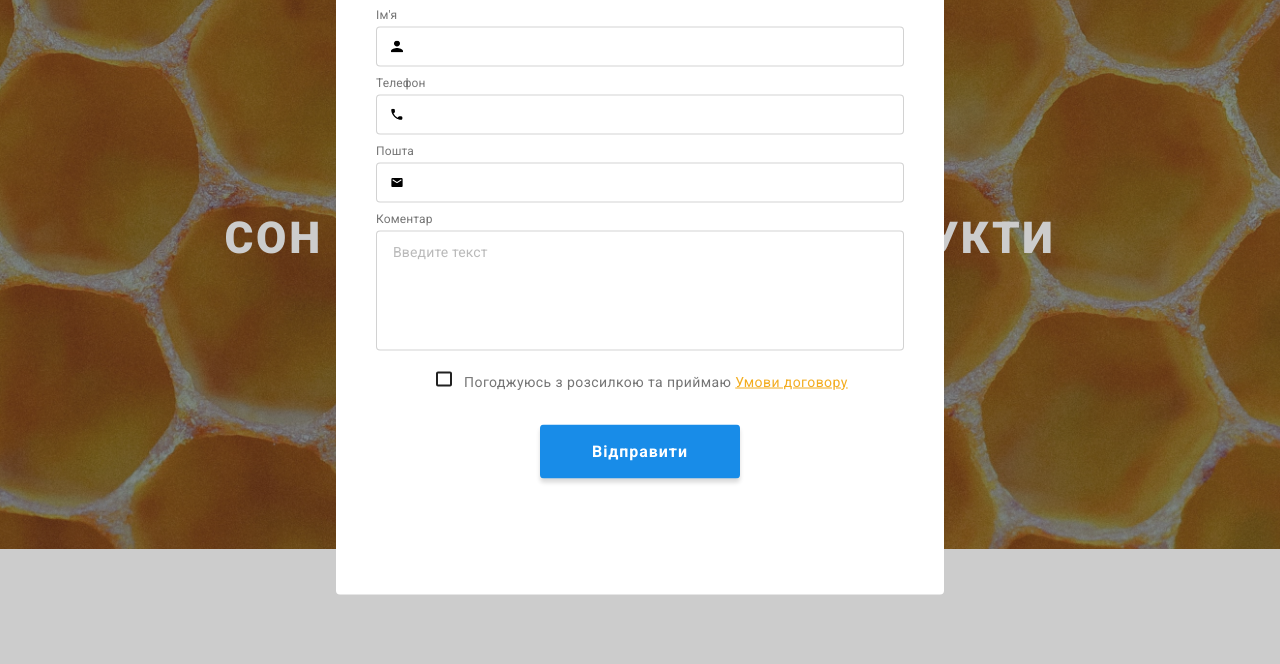
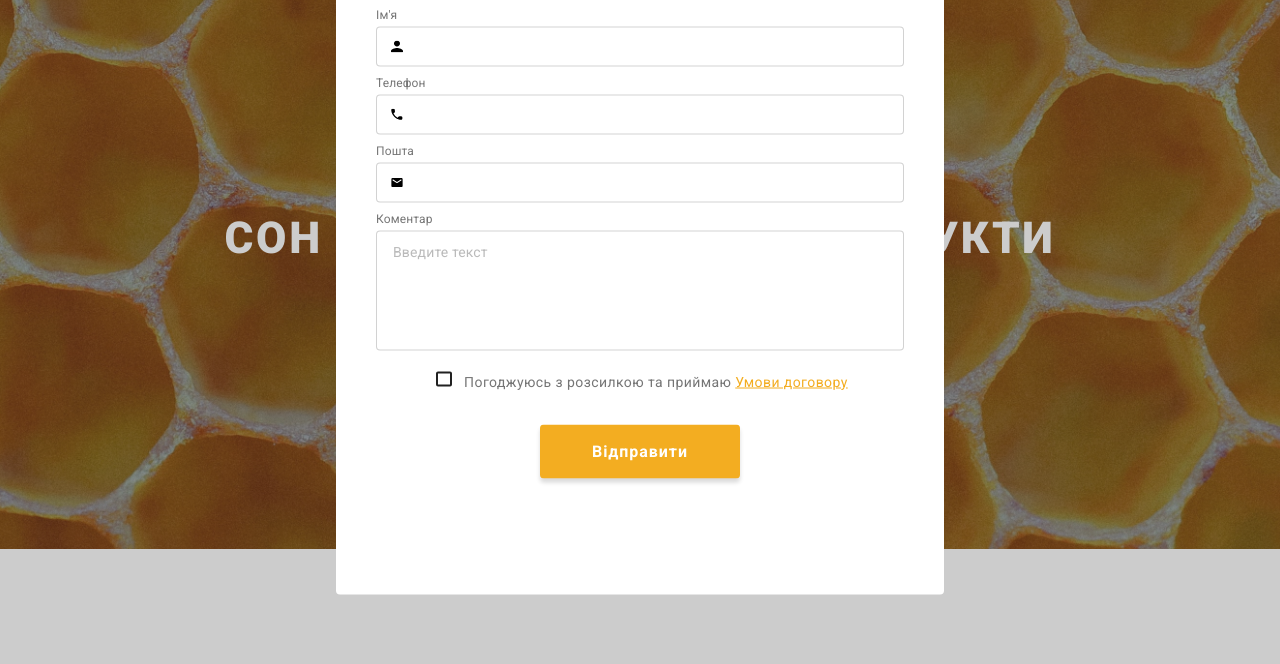
Before and after one commit to aomarchenko/apihouse, a plain HTML site: page index.html in a window 1280 px wide. Both pictures are taken after a click on the button "Замовити послугу". Shown: the part 136-800 px from the top of the page. Drawn offline with nearby package versions, Linux system fonts and the light colour scheme.

Commit message:
Update style.css

```diff
--- a/css/style.css
+++ b/css/style.css
@@ -972,7 +972,7 @@ body {
   font-weight: 700;
   font-size: 16px;
   line-height: 1.875;
-  background-color: var(--modal-btn);
+  background-color: var(--accent-color);
   letter-spacing: 0.06em;
   border-color: transparent;
   border-radius: 4px;
```
